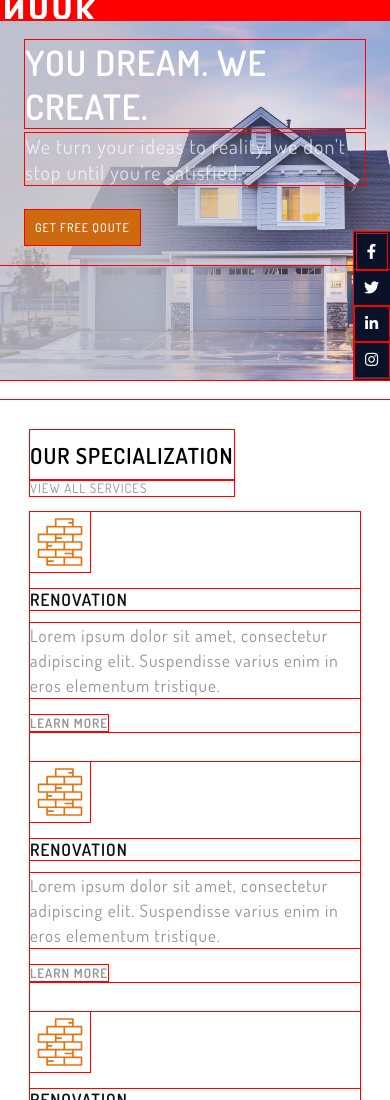
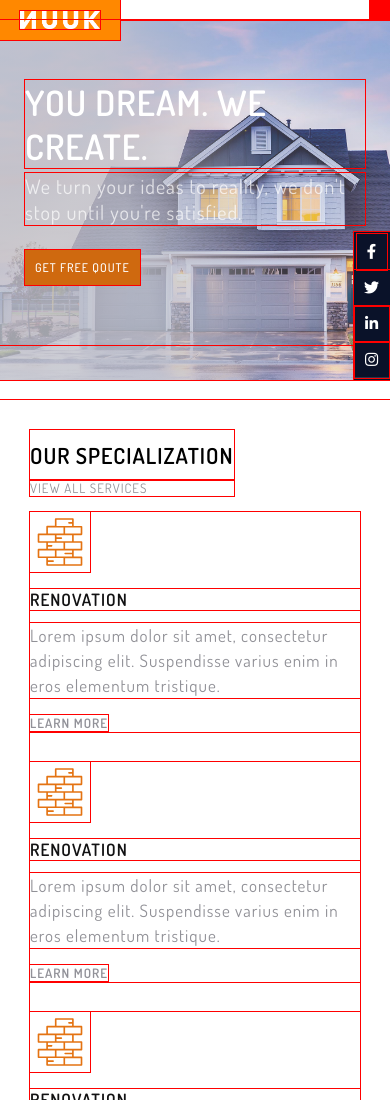
Before and after one commit to lakinaik/HTML-and-CSS-Final-Project, a plain HTML site: page index.html in a window 390 px wide. Shown: the top 1100 px of the page. Drawn offline with Linux system fonts and the light colour scheme.

Commit message:
add mobile responsive code

```diff
--- a/style.css
+++ b/style.css
@@ -964,7 +964,7 @@ footer .links {
 
     .navbar {
         font-size: 1.1rem;
-        background: red;
+        /* padding: 10px; */
     }
 
     .navbar .menu {
@@ -974,14 +974,19 @@ footer .links {
     .logo {
         width: 100px;
         height: 100%;
-        background: red;
+        background: rgb(255, 136, 0);
+        margin-left: 0;
+        padding: 10px;
+    }
+    .logo img{
+        width: 80px;
     }
 
     .banner-text {
         font-size: 1rem;
         position: relative;
         margin-top: 0;
-        padding: 20px 25px;
+        padding: 60px 25px;
     }
 
     .banner-text h1 {
```
